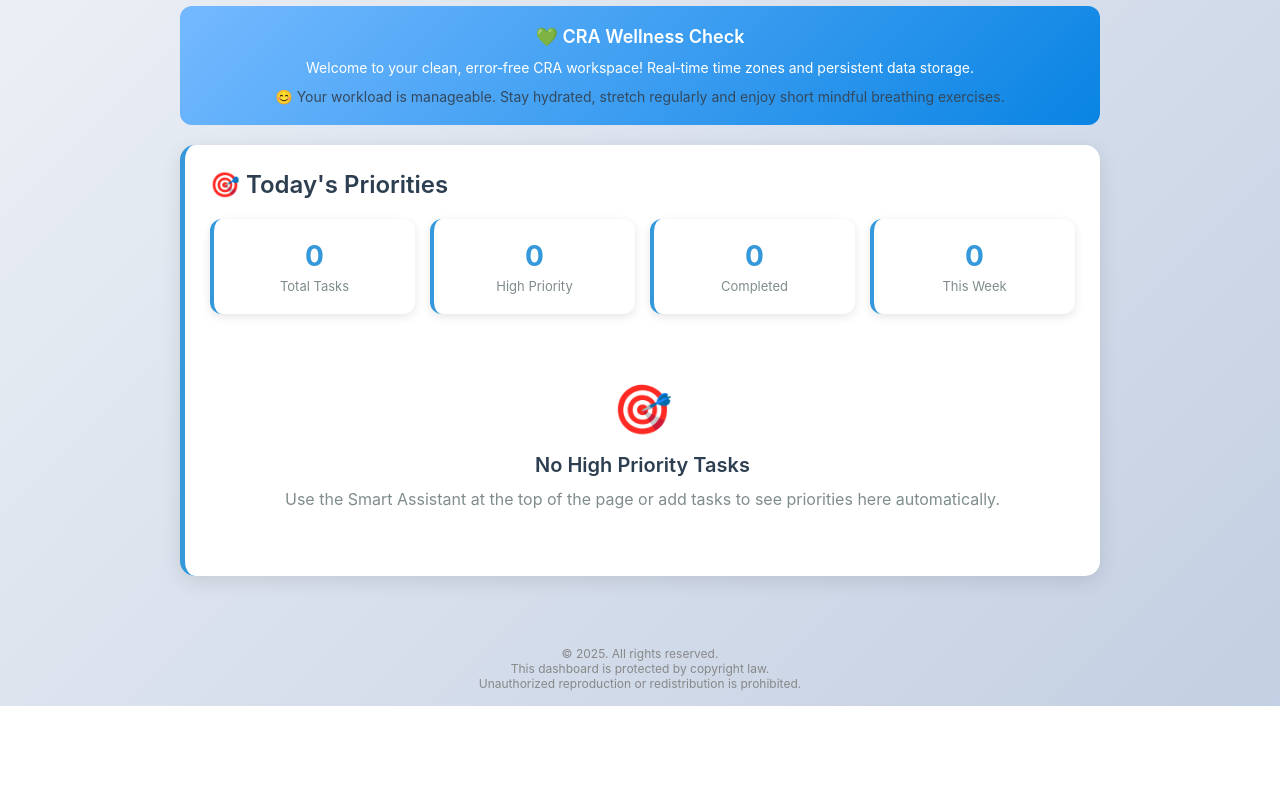
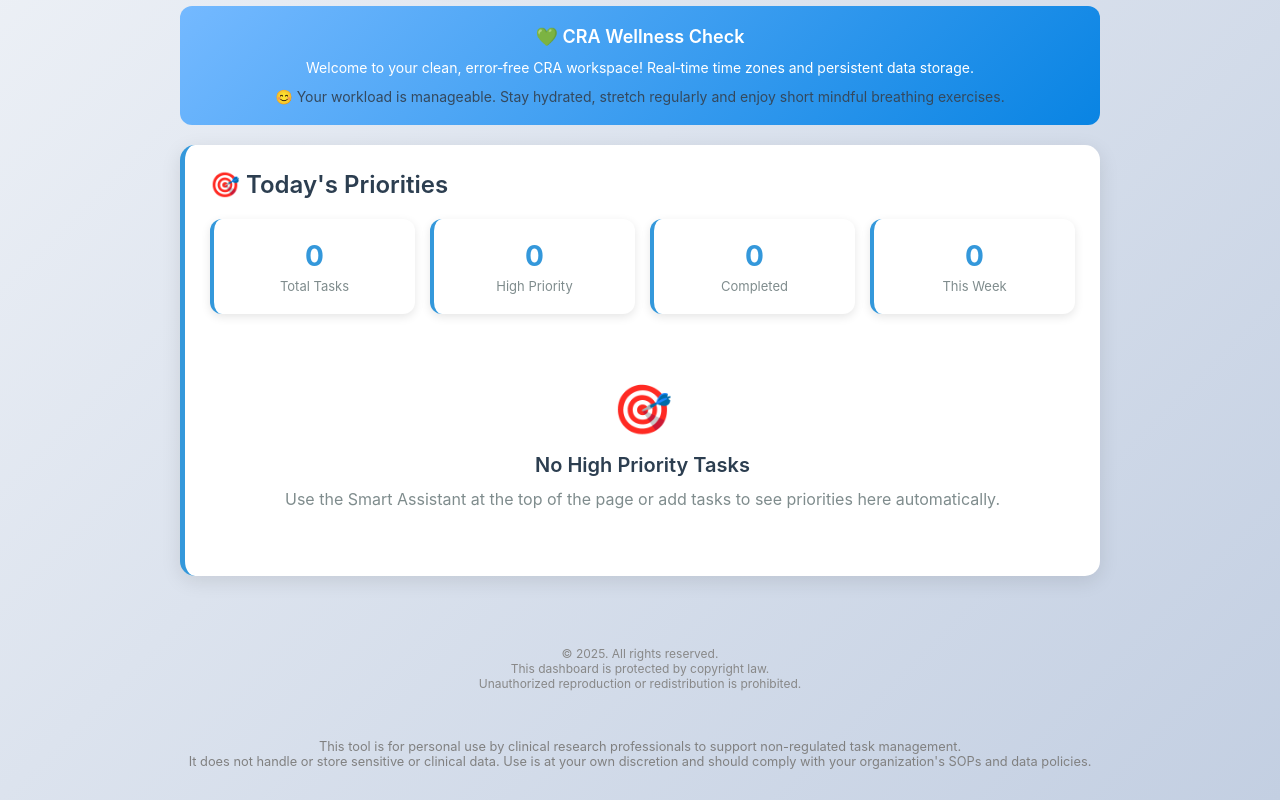
Before and after one commit to maikaramacciato-creator/cra-dashboard, a plain HTML site: page index.html in a window 1280 px wide. Shown: the part 488-1288 px from the top of the page. Before the commit the page ends 1194 px from the top, so only its background shows below. Drawn offline with Linux system fonts and the light colour scheme.

Commit message:
disclaimer added

```diff
--- a/index.html
+++ b/index.html
@@ -2295,3 +2295,9 @@ console.log('Enhanced CRA Management System v4 - All Errors Fixed');
 </footer>
 </body>
 </html>
+<footer style="font-size: 0.8rem; color: gray; text-align: center; margin-top: 2rem; padding: 1rem;">
+  <p>
+    This tool is for personal use by clinical research professionals to support non-regulated task management.<br>
+    It does not handle or store sensitive or clinical data. Use is at your own discretion and should comply with your organization's SOPs and data policies.
+  </p>
+</footer>
```
